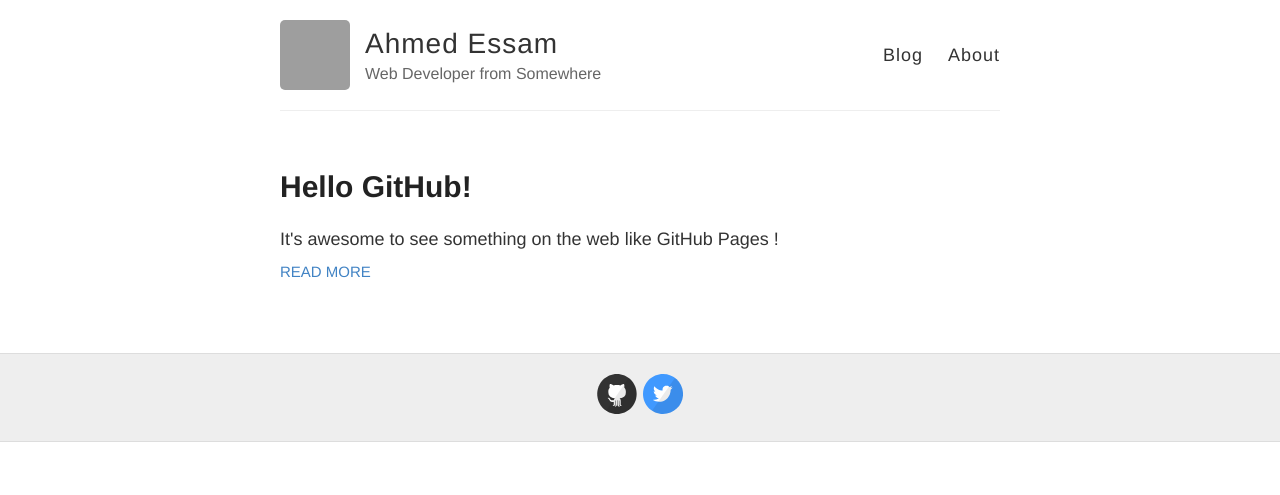
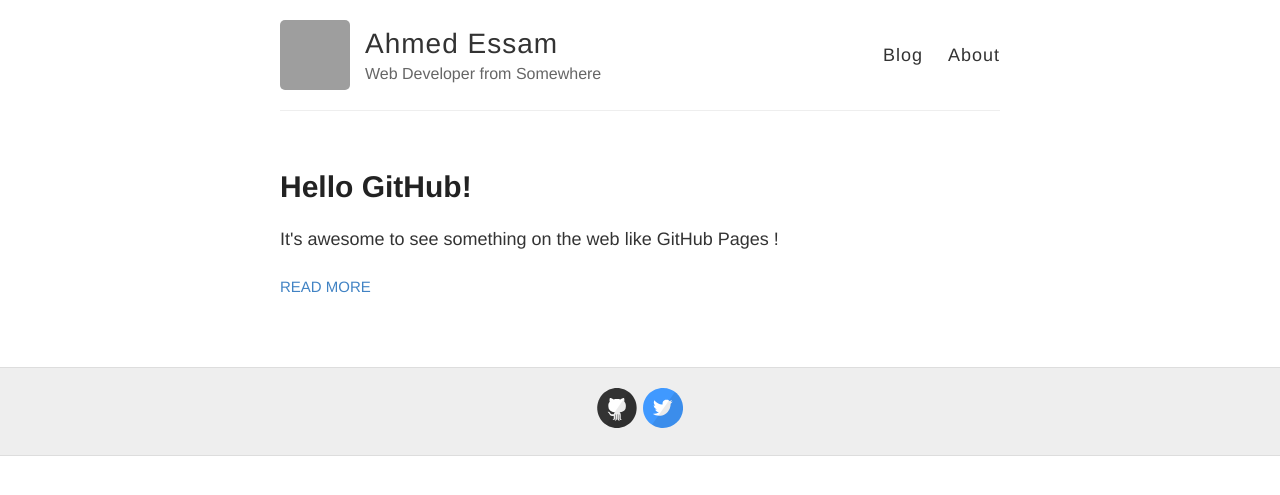
Before and after one commit to lilessam/lilessam.github.io, a Jekyll site: the page built from index.html, in a window 1280 px wide. Shown: the top 495 px of the page. Built offline with Jekyll 4.4.1, drawn with Linux system fonts in a browser that asks for light colours; grey boxes are pictures that could not be loaded.

Commit message:
edit margin

```diff
--- a/index.html
+++ b/index.html
@@ -8,7 +8,7 @@ layout: default
 
       <h1><a href="{{ site.baseurl }}{{ post.url }}">{{ post.title }}</a></h1>
 
-      <div class="entry" style="margin-bottom: 1%;">
+      <div class="entry" style="margin-bottom: 3%;">
         {{ post.excerpt }}
       </div>
 
```
